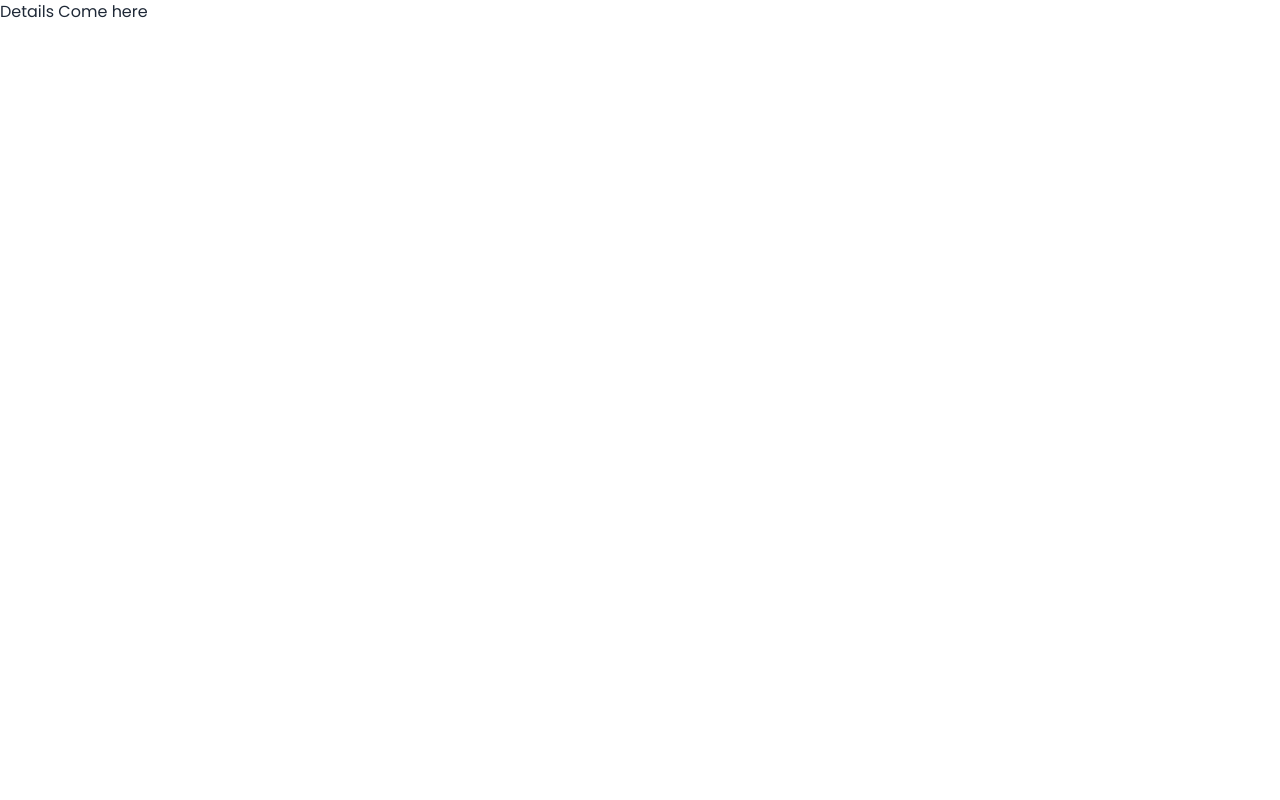
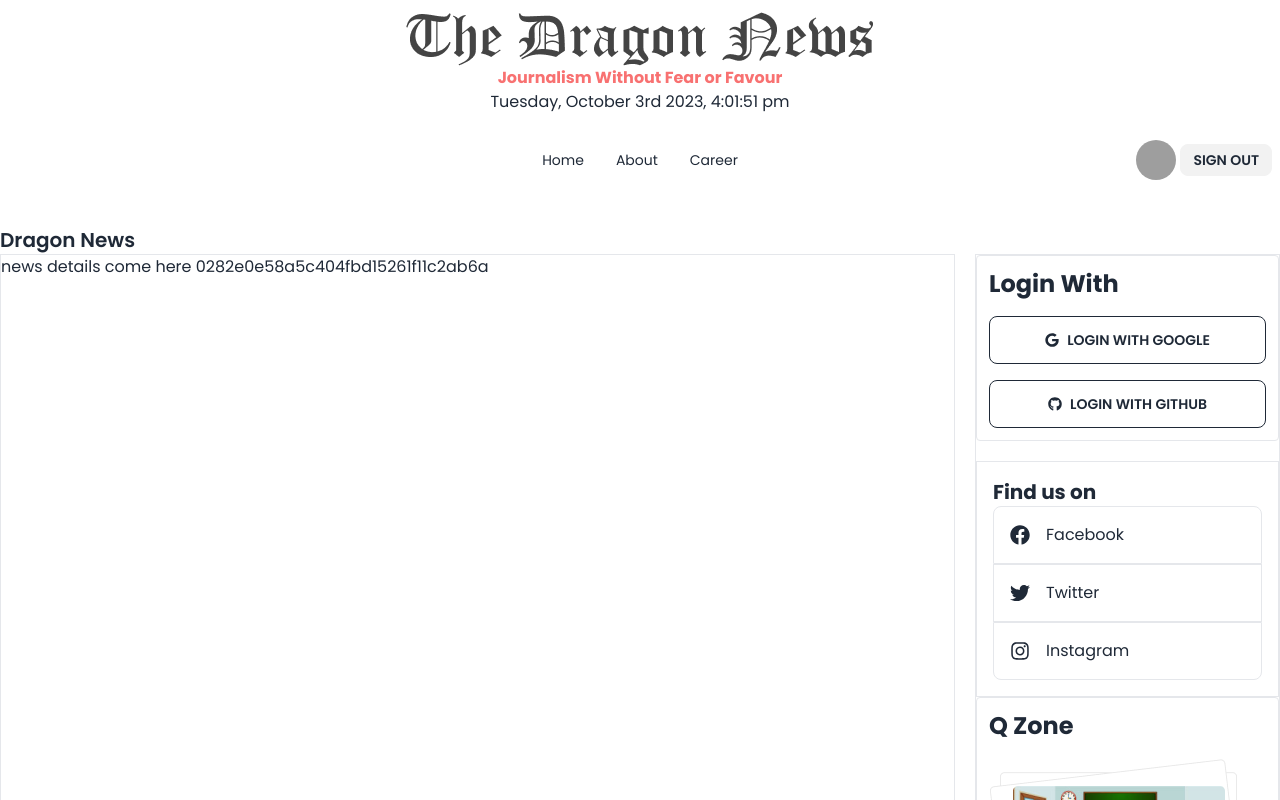
Before and after one commit to swadebsharma10/dragon-news-authentication, a React (Vite) app: page /news/0282e0e58a5c404fbd15261f11c2ab6a in a window 1280 px wide. Shown: the top 800 px of the page. Built offline with nearby package versions, Linux system fonts and the light colour scheme; no server answers; sample sign-in values are in the browser's storage; grey boxes are pictures that could not be loaded.

Commit message:
added location

```diff
--- a/src/Provider/AuthProvider.jsx
+++ b/src/Provider/AuthProvider.jsx
@@ -8,14 +8,17 @@ export const AuthContext = createContext(null);
 
 const AuthProvider = ({children}) => {
     const[user, setUser] = useState(null);
+    const [loading, setLoading] = useState(true);
 
     // create user
     const createUser = (email, password)=>{
+        setLoading(true)
         return createUserWithEmailAndPassword(auth, email, password)
     }
 
     // sign in user
     const signInUser = (email, password)=>{
+        setLoading(true)
         return signInWithEmailAndPassword(auth, email, password);
     }
 
@@ -23,6 +26,7 @@ const AuthProvider = ({children}) => {
 
     // logOut
     const logOut =()=>{
+        setLoading(true)
        return  signOut(auth);
     }
 
@@ -33,6 +37,7 @@ const AuthProvider = ({children}) => {
     const unSubscribe = onAuthStateChanged(auth, currentUser =>{
             console.log('observer', currentUser);
             setUser(currentUser);
+            setLoading(false);
         })
         return ()=>{
             unSubscribe();
@@ -46,7 +51,8 @@ const AuthProvider = ({children}) => {
         user,
         createUser,
         signInUser,
-        logOut
+        logOut,
+        loading,
     }
 
 
--- /dev/null
+++ b/src/Routes/PrivetRoute/PrivetRoute.jsx
@@ -0,0 +1,31 @@
+import PropTypes from 'prop-types';
+import { useContext } from "react";
+import { Navigate, useLocation } from 'react-router-dom';
+import { AuthContext } from "../../Provider/AuthProvider";
+
+
+const PrivetRoute = ({children}) => {
+
+    const {user , loading} = useContext(AuthContext);
+    const location = useLocation();
+    console.log(location)
+
+    if(loading){
+        return <div className='text-center'><span className="loading text-primary loading-ring loading-lg"></span></div>
+    }
+
+    if(user){
+        return children;
+    }
+
+
+
+    return <Navigate state={location.pathname} to='/login'></Navigate>
+};
+
+export default PrivetRoute;
+
+PrivetRoute.propTypes = {
+
+    children: PropTypes.node,
+}
--- a/src/Routes/Router.jsx
+++ b/src/Routes/Router.jsx
@@ -6,6 +6,7 @@ import Home from "../pages/Home/Home";
 import Login from "../pages/Login/Login";
 import NewsDetails from "../pages/NewsDetails/NewsDetails";
 import Register from "../pages/Register/Register";
+import PrivetRoute from "./PrivetRoute/PrivetRoute";
 
 
 const Router = createBrowserRouter([
@@ -20,7 +21,7 @@ const Router = createBrowserRouter([
             },
             {
                 path: '/news/:id',
-                element: <NewsDetails></NewsDetails>
+                element: <PrivetRoute><NewsDetails></NewsDetails></PrivetRoute>
             },
             {
              path: '/login',
--- a/src/components/NewsCard/NewsCard.jsx
+++ b/src/components/NewsCard/NewsCard.jsx
@@ -2,7 +2,7 @@ import PropTypes from 'prop-types';
 import { Link } from 'react-router-dom';
 
 const NewsCard = ({news}) => {
-    console.log(news);
+    // console.log(news);
     const { _id,title,image_url,details } = news;
     return (
         <section>
--- a/src/pages/Home/Home.jsx
+++ b/src/pages/Home/Home.jsx
@@ -9,7 +9,7 @@ import NewsCard from "../../components/NewsCard/NewsCard";
 
 const Home = () => {
     const allNews = useLoaderData();
-    console.log(allNews)
+    // console.log(allNews)
 
 
     return (
--- a/src/pages/Login/Login.jsx
+++ b/src/pages/Login/Login.jsx
@@ -1,11 +1,16 @@
 import { useContext } from "react";
-import { Link } from "react-router-dom";
+import { Link, useLocation, useNavigate } from "react-router-dom";
 import { AuthContext } from "../../Provider/AuthProvider";
 import Header from "../../SharedPages/Header/Header";
 
 
 const Login = () => {
   const {signInUser} = useContext(AuthContext);
+
+  const location = useLocation();
+  const navigate = useNavigate();
+
+  console.log('location in login', location);
 
   const handleLogin =(event) =>{
       event.preventDefault();
@@ -19,7 +24,13 @@ const Login = () => {
       .then(res =>{
         const user = res.user;
         console.log('logged user', user);
-        alert('User logged successfully')
+        alert('User logged successfully');
+
+        // navigate after login user
+        navigate(location?.state ? location.state : '/')
+
+
+
       })
       .catch(error =>{
         console.log(error.message)
--- a/src/pages/NewsDetails/NewsDetails.jsx
+++ b/src/pages/NewsDetails/NewsDetails.jsx
@@ -1,10 +1,25 @@
+import { useParams } from "react-router-dom";
+import Banner from "../../SharedPages/Banner/Banner";
+import Header from "../../SharedPages/Header/Header";
+import RightSiteNav from "../../SharedPages/RightSiteNav/RightSiteNav";
 
 
 const NewsDetails = () => {
+    const {id} = useParams();
     return (
-        <div>
-            Details Come here
-        </div>
+        <section>
+           <Banner></Banner>
+           <Header></Header>
+           <h3 className="text-xl font-semibold">Dragon News</h3>
+           <div className="grid md:grid-cols-4 gap-5">
+            <div className="md:col-span-3 border">
+                news details come here {id}
+            </div>
+            <div className="border">
+                <RightSiteNav></RightSiteNav>
+            </div>
+           </div>
+        </section>
     );
 };
 
```
